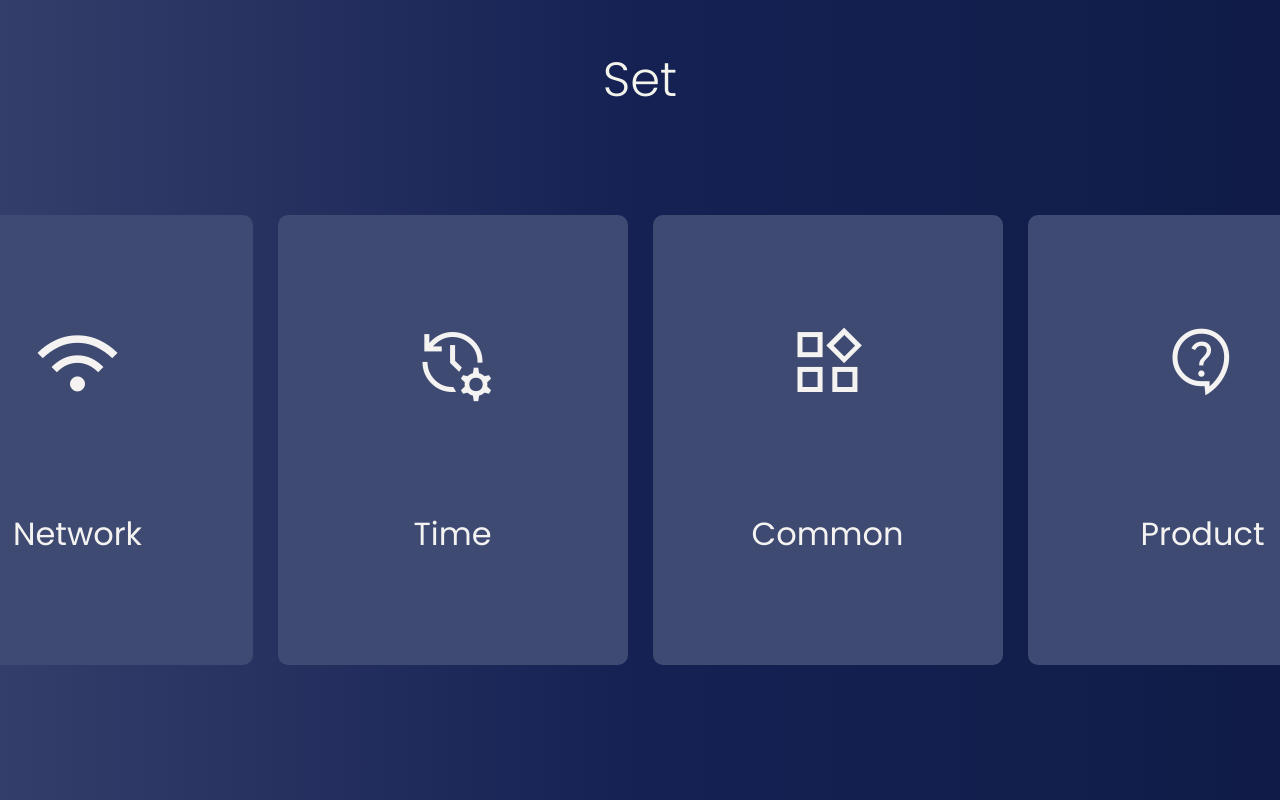
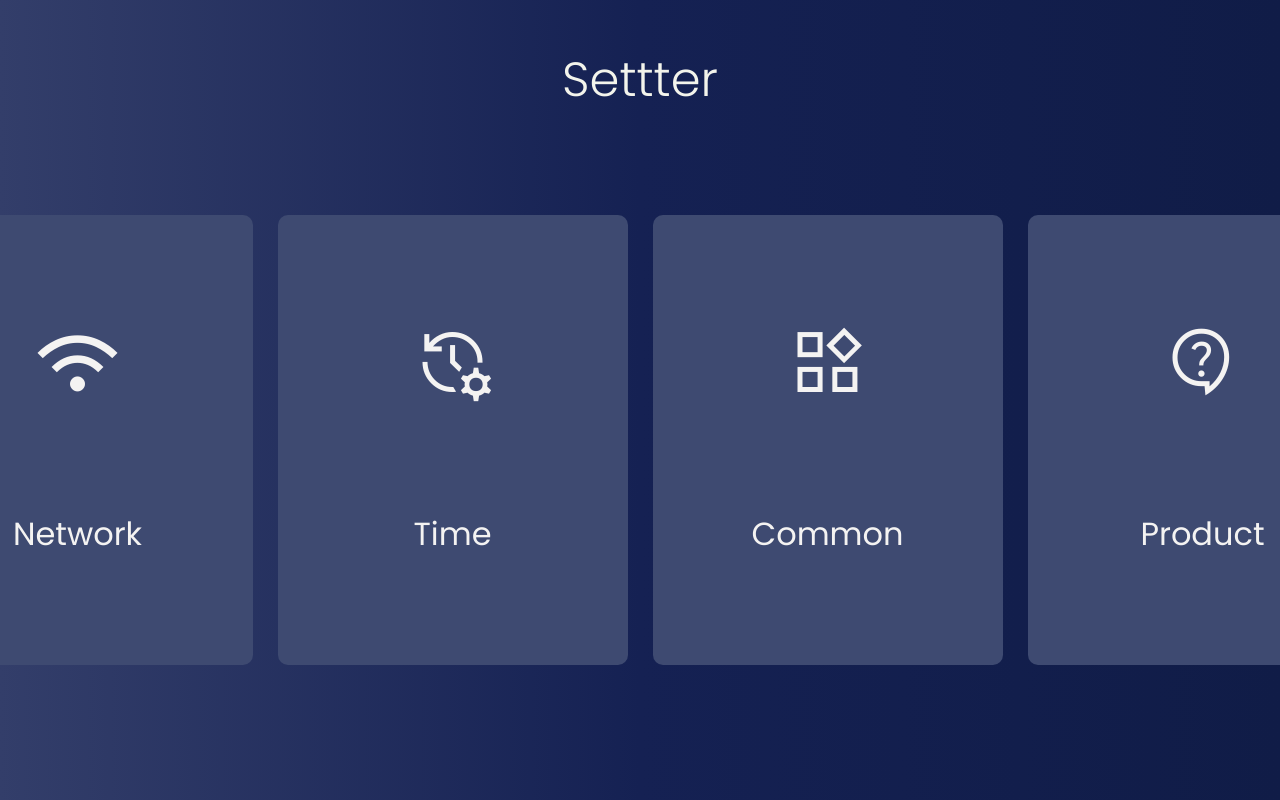
Before and after one commit to Kabil777/Dummy, a React (Vite) app: page / in a window 1280 px wide. Shown: the top 800 px of the page. Built offline with nearby package versions, Linux system fonts and the light colour scheme.

Commit message:
fix: modifiying setting

```diff
--- a/src/component/Menu.jsx
+++ b/src/component/Menu.jsx
@@ -9,7 +9,7 @@ function Menu() {
 				href="https://fonts.googleapis.com/css2?family=Material+Symbols+Outlined:opsz,wght,FILL,GRAD@24,400,0,0"
 			/>
 			<div className="headder">
-				<h3>Set</h3>
+				<h3>Settter</h3>
 			</div>
 			<div className="container">
 				<Link className="box" to="/network">
```
